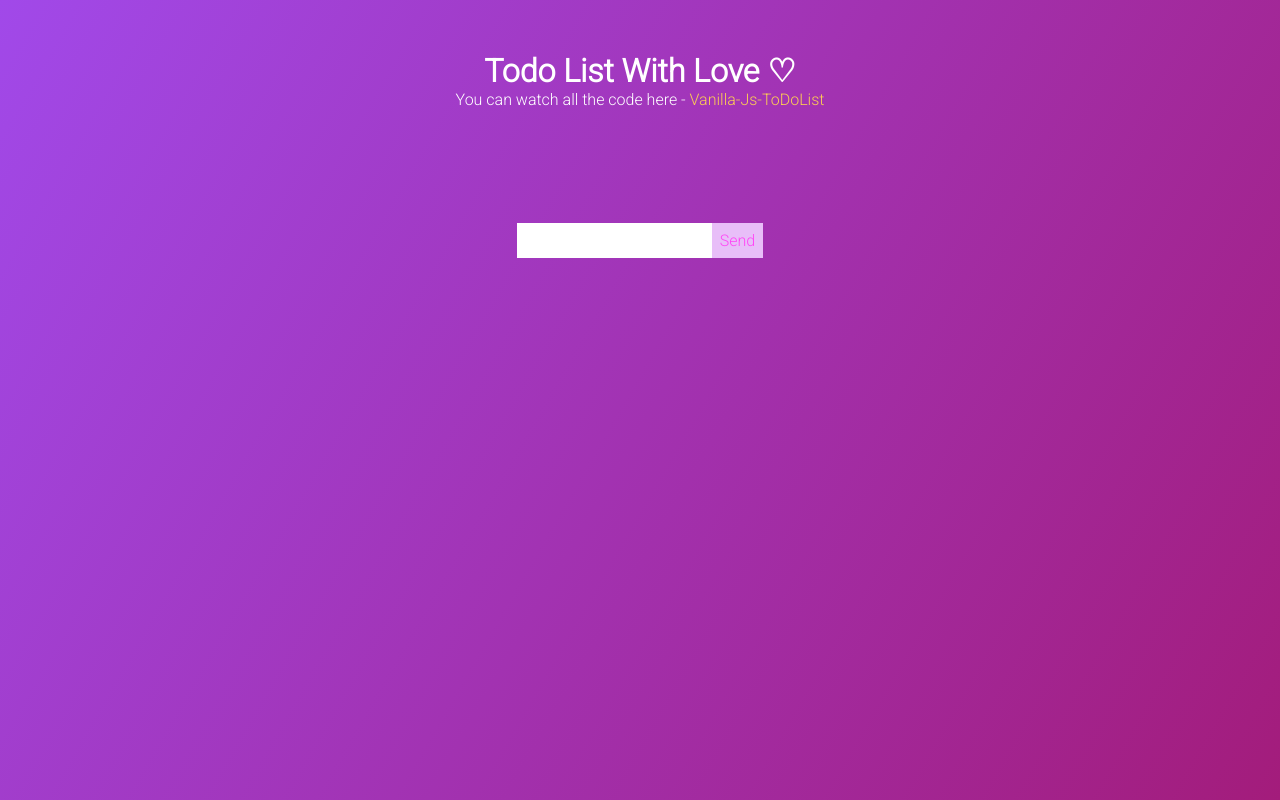
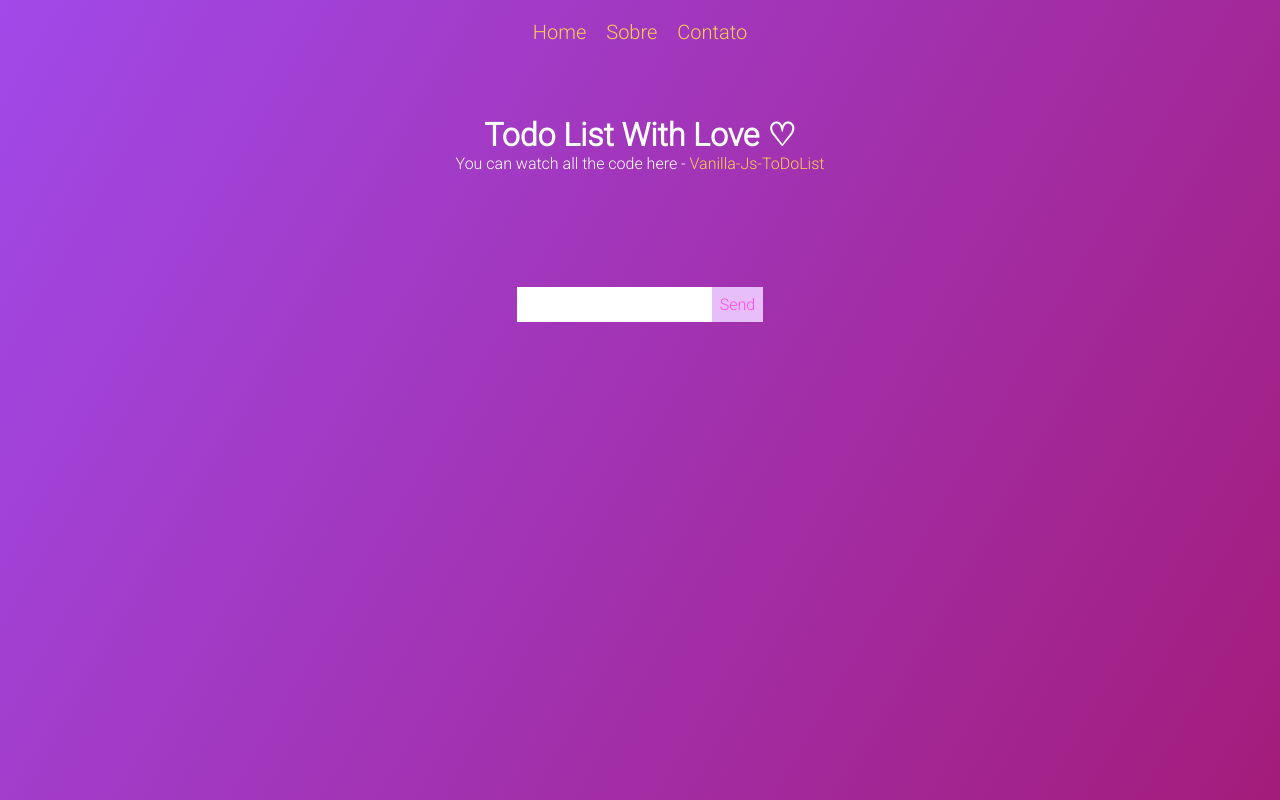
Before and after one commit to victorAkiyo/atividade-github, a plain HTML site: page Vanilla-Js-ToDoList-main/index.html in a window 1280 px wide. Drawn offline with Linux system fonts and the light colour scheme.

Commit message:
feat: adiciona menu de navegação

```diff
--- a/Vanilla-Js-ToDoList-main/index.html
+++ b/Vanilla-Js-ToDoList-main/index.html
@@ -8,6 +8,11 @@
     <link rel="stylesheet" href="./style.css"/>
   </head>
   <body>
+    <nav>
+      <a href="#">Home</a>
+      <a href="#">Sobre</a>
+      <a href="#">Contato</a>
+  </nav>
     <header>
       <h1>Todo List With Love ♡</h1>
       <p>You can watch all the code here - <a href="https://github.com/IT-Krivoshey/Vanilla-Js-ToDoList">Vanilla-Js-ToDoList</a></p>
--- a/Vanilla-Js-ToDoList-main/style.css
+++ b/Vanilla-Js-ToDoList-main/style.css
@@ -113,3 +113,10 @@ form button:hover {
   content: "✘";
   margin-left: 5px;
 }
+nav {
+  display: flex;
+  gap: 20px;
+  justify-content: center;
+  padding: 20px;
+  font-size: 20px;
+}
```
